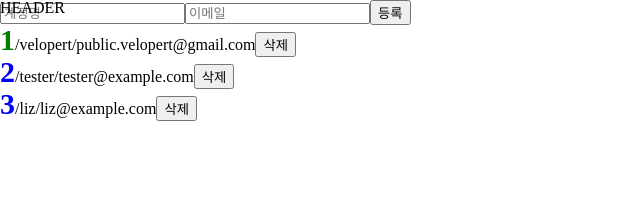
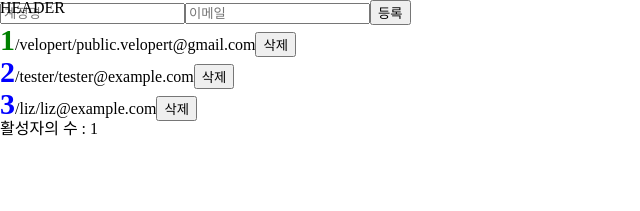
Before and after one commit to eorjs37/react_hls, a React app: page /list in a window 1280 px wide. Shown: the top 211 px of the page, without its empty margins (0-640 px from the left). Built offline with nearby package versions, Linux system fonts and the light colour scheme.

Commit message:
react.memo 진행중

```diff
--- a/src/components/Create/CreateUser.tsx
+++ b/src/components/Create/CreateUser.tsx
@@ -17,4 +17,4 @@ function CreateUser({ username = '', email = '', onCreate = () => {}, onChange =
     </div>
   )
 }
-export default CreateUser
+export default React.memo(CreateUser)
--- a/src/components/common/List/ListItem.tsx
+++ b/src/components/common/List/ListItem.tsx
@@ -1,3 +1,4 @@
+import React from 'react'
 export interface Item {
   id: number
   username: string
@@ -33,4 +34,4 @@ function ListItem({ item, onRemove, onToggle }: ItemProps) {
   )
 }
 
-export default ListItem
+export default React.memo(ListItem)
--- a/src/pages/list/List.tsx
+++ b/src/pages/list/List.tsx
@@ -1,6 +1,18 @@
-import { ChangeEvent, useRef, useState } from 'react'
+import React, { ChangeEvent, useMemo, useRef, useState, useCallback } from 'react'
 import ListItem from '../../components/common/List/ListItem'
 import CreateUser from '../../components/Create/CreateUser'
+interface Item {
+  id: number
+  username: string
+  email: string
+  active: boolean
+}
+function countActiveUsers(users: Item[] = []) {
+  console.log('활성자 수를 세는중')
+
+  return users.filter(user => user.active).length
+}
+
 function List() {
   const [inputs, setInputs] = useState({
     username: '',
@@ -27,7 +39,7 @@ function List() {
     },
   ])
   const nextId = useRef(4)
-  const create = () => {
+  const create = useCallback(() => {
     const user = {
       id: nextId.current,
       username: inputs.username,
@@ -40,23 +52,32 @@ function List() {
     })
     setUsers([...users, user])
     nextId.current += 1
-  }
-  const change = (e: ChangeEvent<HTMLInputElement>) => {
+  }, [users, inputs.username, inputs.email])
+  const change = useCallback(
+    (e: ChangeEvent<HTMLInputElement>) => {
       const { name, value } = e.target
       setInputs({
         ...inputs,
         [name]: value,
       })
-  }
+    },
+    [inputs],
+  )
 
-  const remove = (id: number) => {
+  const remove = useCallback(
+    (id: number) => {
       setUsers(users.filter(user => user.id !== id))
-  }
+    },
+    [users],
+  )
 
-  const toggle = (id: number) => {
+  const toggle = useCallback(
+    (id: number) => {
       setUsers(users.map(user => (user.id === id ? { ...user, active: !user.active } : user)))
-  }
-
+    },
+    [users],
+  )
+  const count = useMemo(() => countActiveUsers(users), [users])
   return (
     <div>
       <CreateUser username={inputs.username} email={inputs.email} onCreate={create} onChange={change} />
@@ -65,8 +86,12 @@ function List() {
           return <ListItem key={item.id} item={item} onRemove={remove} onToggle={toggle} />
         })}
       </ul>
+      <div>
+        {'활성자의 수 : '}
+        {count}
+      </div>
     </div>
   )
 }
 
-export default List
+export default React.memo(List)
```
Lines whose indentation alone changed are shown as unchanged.
